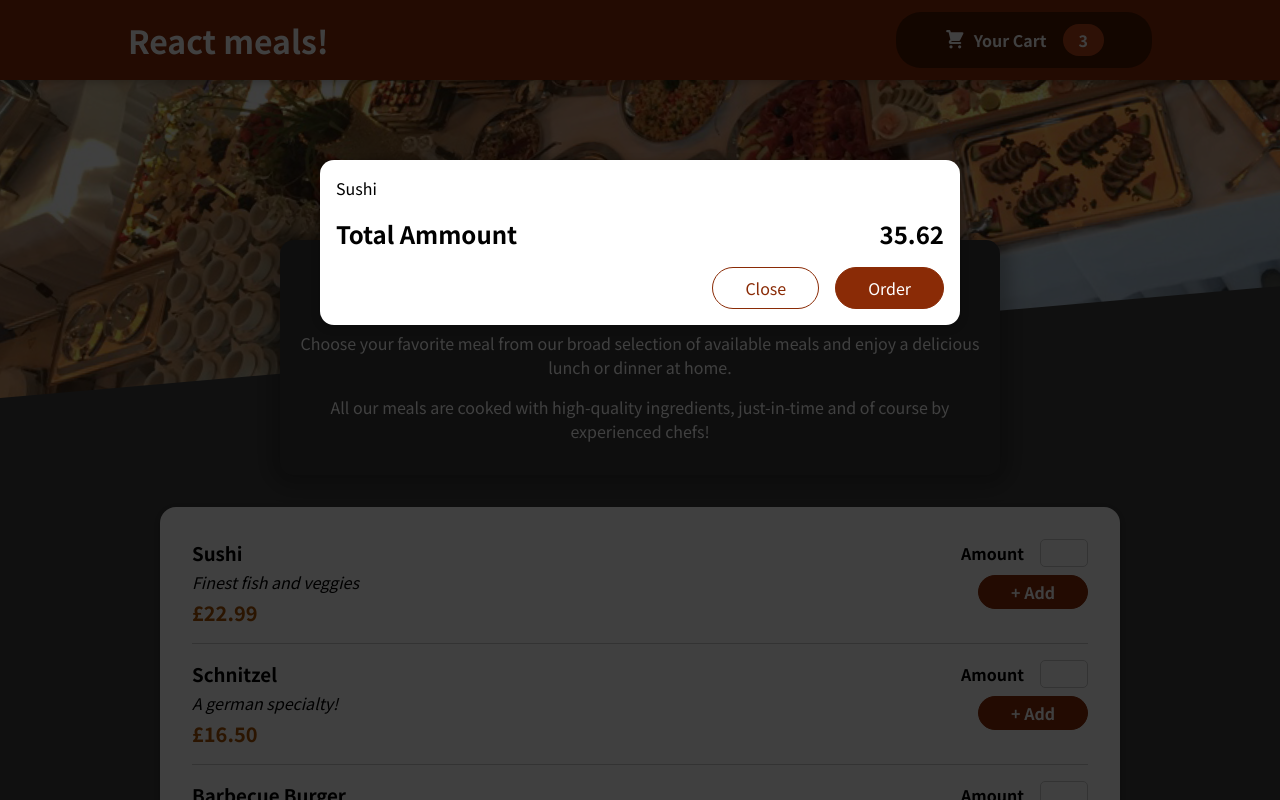
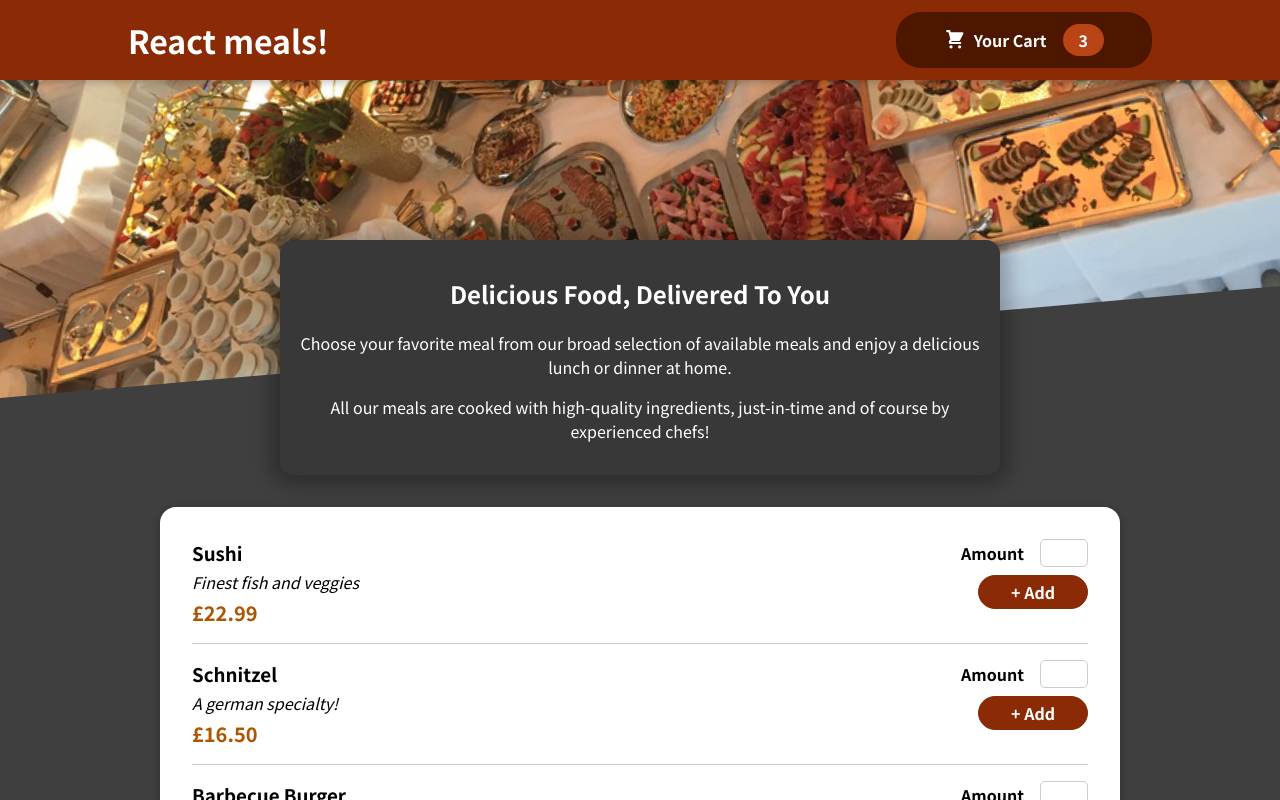
Before and after one commit to matherton/ReactCGSection17, a React (Create React App) app: page / in a window 1280 px wide. Shown: the top 800 px of the page. Built offline with nearby package versions, Linux system fonts and the light colour scheme.

Commit message:
end of lesson 140: added Cart component with dummy data

```diff
--- a/src/App.js
+++ b/src/App.js
@@ -1,14 +1,25 @@
-import React from "react";
+import React, { useState } from "react";
 
 import Header from "./components/Layout/Header";
 import Meals from "./components/Meals/Meals";
 import Cart from "./components/Cart/Cart";
+//import { useState } from "react/cjs/react.development";
 
 function App() {
+  const [cartIsShown, setCartIsShown] = useState();
+
+  const showCartHandler = () => {
+    setCartIsShown(true);
+  };
+
+  const hideCartHandler = () => {
+    setCartIsShown(false);
+  };
+
   return (
     <>
-      <Cart />
-      <Header />
+      {cartIsShown && <Cart onClose={hideCartHandler} />}
+      <Header onShowCart={showCartHandler} />
       <main>
         <Meals />
       </main>
--- a/src/components/Cart/Cart.js
+++ b/src/components/Cart/Cart.js
@@ -10,14 +10,16 @@
     </ul>
   );
   return (
-    <Modal>
+    <Modal onClose={props.onClose}>
       {cartItems}
       <div className={classes.total}>
         <span>Total Ammount</span>
         <span>35.62</span>
       </div>
       <div className={classes.actions}>
-        <button className={classes["button--alt"]}>Close</button>
+        <button className={classes["button--alt"]} onClick={props.onClose}>
+          Close
+        </button>
         <button className={classes.button}>Order</button>
       </div>
     </Modal>
--- a/src/components/Layout/Header.js
+++ b/src/components/Layout/Header.js
@@ -10,7 +10,7 @@
     <>
       <header className={styles.header}>
         <h1>React meals!</h1>
-        <HeaderCartButton />
+        <HeaderCartButton onClick={props.onShowCart} />
       </header>
       <div className={styles["main-image"]}>
         <img src={mealsBanner} alt="" />
--- a/src/components/Layout/HeaderCartButton.js
+++ b/src/components/Layout/HeaderCartButton.js
@@ -4,7 +4,7 @@
 
 const HeaderCartButton = (props) => {
   return (
-    <button className={classes.button}>
+    <button className={classes.button} onClick={props.onClick}>
       <span className={classes.icon}>
         <CartIcon />
       </span>
--- a/src/components/UI/Modal.js
+++ b/src/components/UI/Modal.js
@@ -2,7 +2,7 @@
 import classes from "./Modal.module.css";
 
 const Backdrop = (props) => {
-  return <div className={classes.backdrop} />;
+  return <div className={classes.backdrop} onClick={props.onClose} />;
 };
 
 const ModalOverlay = (props) => {
@@ -18,7 +18,10 @@
 const Modal = (props) => {
   return (
     <>
-      {ReactDOM.createPortal(<Backdrop />, portalElement)}
+      {ReactDOM.createPortal(
+        <Backdrop onClose={props.onClose} />,
+        portalElement
+      )}
       {ReactDOM.createPortal(
         <ModalOverlay>{props.children}</ModalOverlay>,
         portalElement
```
